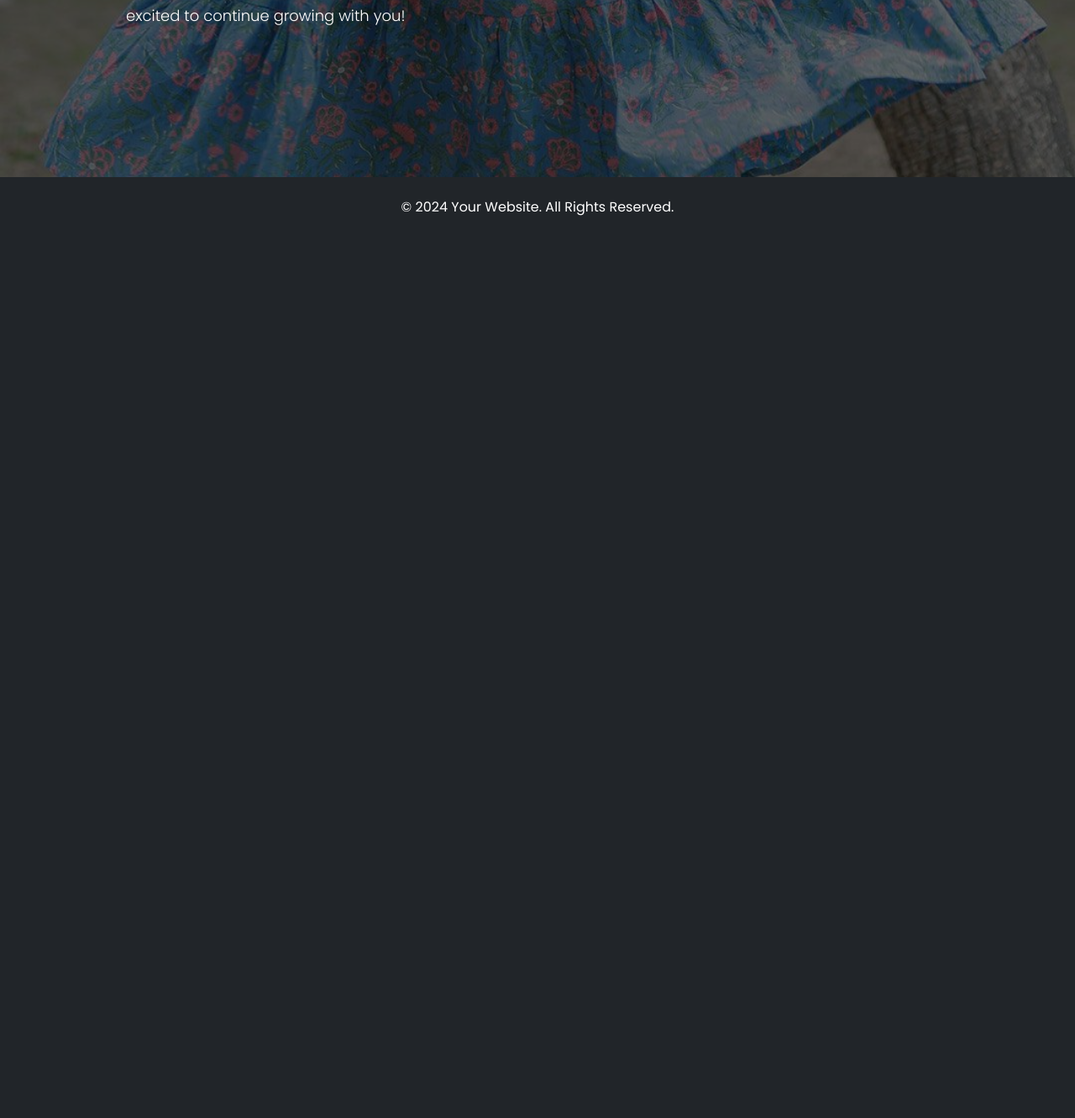
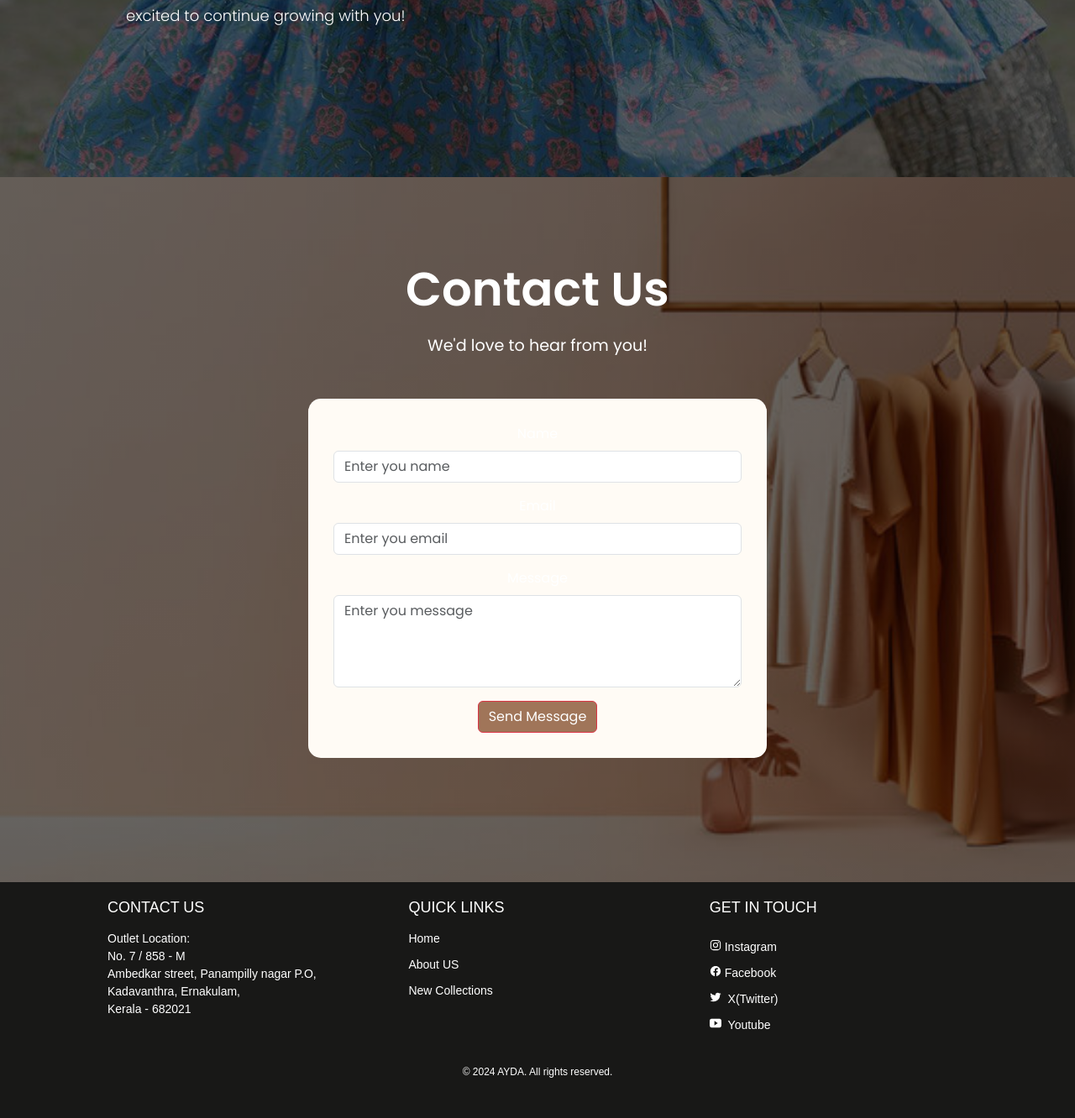
Before and after one commit to gopikatg379/Flask, a Flask app: page / in a window 1280 px wide. Shown: the part 1800-3132 px from the top of the page at 84% size. Before the commit the page ends 2057 px from the top, so only its background shows below. Run offline with Flask 3, Linux system fonts and the light colour scheme; data that the repository does not hold is empty.

Commit message:
contact us added

```diff
--- a/templates/home.html
+++ b/templates/home.html
@@ -73,10 +73,10 @@
             transition: background-color 0.3s ease;
         }
         #btn:hover {
-            background-color: #f1c6a5;
+            background-color: #aa8b77;
         }
         .content-header{
-            background: linear-gradient(rgba(0, 0, 0, 0.6), rgba(0, 0, 0, 0.6)), url('{{ url_for('static', filename='background.jpg') }}') no-repeat center center;
+            background: linear-gradient(rgba(0, 0, 0, 0.6), rgba(0, 0, 0, 0.6)), url('{{ url_for('static', filename='clothes.jpg') }}') no-repeat center center;
             background-size: cover;
             text-align: center;
             color: white;
@@ -123,6 +123,7 @@
             text-decoration:none;
 
         }
+        /* About css */
         .about-header {
             background: linear-gradient(rgba(0, 0, 0, 0.6), rgba(0, 0, 0, 0.6)), url('{{ url_for('static', filename='modern.jpg') }}') no-repeat center center;
             background-size: cover;
@@ -168,6 +169,99 @@
             width:500px;
 
         }
+        /* Contact css */
+        .contact-header {
+            background: linear-gradient(rgba(0, 0, 0, 0.6), rgba(0, 0, 0, 0.6)), url('{{ url_for('static', filename='background.jpg') }}') no-repeat center center;
+            background-size: cover;
+            padding: 100px 0;
+            text-align: center;
+            color: white;
+        }
+        .contact-header h1 {
+            font-size: 3.5rem;
+            margin-bottom: 20px;
+            font-weight: 600;
+        }
+        .contact-header p {
+            font-size: 1.2rem;
+        }
+        .contact-form {
+            background-color: #FFFBF5;
+            padding: 30px;
+            border-radius: 15px;
+        }
+        /* Footer css */
+        footer {
+          background: #181817;
+          color: #fff;
+          padding: 20px 0;
+          font-family: Arial, sans-serif;
+        }
+
+        .footer-container {
+          display: flex;
+          justify-content: space-between;
+          padding: 0 10%;
+        }
+
+        .footer-section {
+          width: 30%;
+        }
+
+        .footer-section h3 {
+          font-size: 18px;
+          margin-bottom: 15px;
+          color: #fff;
+          text-transform: uppercase;
+        }
+
+        .footer-section p,
+        .footer-section ul,
+        .footer-section li {
+          font-size: 14px;
+          line-height: 1.5;
+        }
+
+        .footer-section ul {
+          list-style: none;
+          padding: 0;
+
+        }
+
+        .footer-section ul li {
+          margin-bottom: 10px;
+        }
+
+        .footer-section ul li a {
+          color: #fff;
+          text-decoration: none;
+        }
+
+        .footer-section ul li a:hover {
+          text-decoration: underline;
+        }
+
+        .footer-bottom {
+          background: #181817;
+          text-align: center;
+          padding: 10px 0;
+          font-size: 12px;
+        }
+
+        .social-links li {
+          display: inline-block;
+          margin-right: 10px;
+        }
+
+        .social-links li a {
+          display: inline-block;
+          color: #fff;
+          font-size: 14px;
+        }
+
+        .social-links li a:hover {
+          color: #00aaff;
+        }
     </style>
 </head>
 <body>
@@ -193,6 +287,9 @@
                     </li>
                     <li class="nav-item">
                         <a class="nav-link" href="#newcollection">New Collection</a>
+                    </li>
+                    <li class="nav-item">
+                        <a class="nav-link" href="#contactus">Contact Us</a>
                     </li>
                     <span class="nav-item" style="padding-top:10px;">
                         <a href="/viewcart" style="color:white;padding-right:30px;"><ion-icon name="cart-outline"></ion-icon></a>
@@ -278,11 +375,75 @@
         </div>
     </section>
     </header>
+    <!-- Contact Header -->
+    <header class="contact-header" id="contactus">
+        <h1>Contact Us</h1>
+        <p>We'd love to hear from you!</p>
+
+
+    <!-- Contact Form Section -->
+    <section class="container my-5">
+        <div class="row justify-content-center">
+            <div class="col-lg-6 col-md-8">
+                <div class="contact-form">
+                    <form method="POST" action="/submit_contact">
+                        <div class="mb-3">
+                            <label for="name" class="form-label">Name</label>
+                            <input type="text" class="form-control" id="name" name="name" required placeholder="Enter you name">
+                        </div>
+                        <div class="mb-3">
+                            <label for="email" class="form-label">Email</label>
+                            <input type="email" class="form-control" id="email" name="email" required placeholder="Enter you email">
+                        </div>
+                        <div class="mb-3">
+                            <label for="message" class="form-label">Message</label>
+                            <textarea class="form-control" id="message" name="message" rows="4" required placeholder="Enter you message"></textarea>
+                        </div>
+                        <button type="submit" class="btn btn-danger" style="background-color:#A07559;">Send Message</button>
+                    </form>
+                </div>
+            </div>
+        </div>
+    </section>
+    </header>
 
     <!-- Footer Section -->
-    <footer class="bg-dark text-white text-center py-4">
-        <p>&copy; 2024 Your Website. All Rights Reserved.</p>
+    <footer>
+  <div class="footer-container">
+    <div class="footer-section contact-us">
+      <h3>CONTACT US</h3>
+      <p>Outlet Location:<br>
+         No. 7 / 858 - M<br>
+         Ambedkar street, Panampilly nagar P.O,<br>
+         Kadavanthra, Ernakulam,<br>
+         Kerala - 682021</p>
+    </div>
+
+    <div class="footer-section quick-links">
+      <h3>QUICK LINKS</h3>
+      <ul>
+        <li><a href="#">Home</a></li>
+        <li><a href="#aboutus">About US</a></li>
+        <li><a href="#newcollection">New Collections</a></li>
+      </ul>
+    </div>
+
+    <div class="footer-section get-in-touch">
+      <h3>GET IN TOUCH</h3>
+      <ul class="social-links">
+        <li style="padding-top:10px;"><span ><ion-icon name="logo-instagram"></ion-icon></span><a href="#"> &nbsp;Instagram</a></li><br>
+        <li><ion-icon name="logo-facebook"></ion-icon><a href="#"> &nbsp;Facebook</a></li><br>
+        <li><a href="#"><ion-icon name="logo-twitter"></ion-icon> &nbsp;X(Twitter)</a></li><br>
+        <li><a href="#"><ion-icon name="logo-youtube"></ion-icon> &nbsp;Youtube</a></li>
+      </ul>
+    </div>
+  </div>
+
+  <div class="footer-bottom">
+    <p>© 2024 AYDA. All rights reserved.</p>
+  </div>
 </footer>
+
 
 </body>
 </html>
```
Also changed, not shown: templates/more.html (+9 -12 lines), static/clothes.jpg (added). Lines whose indentation alone changed are shown as unchanged.
